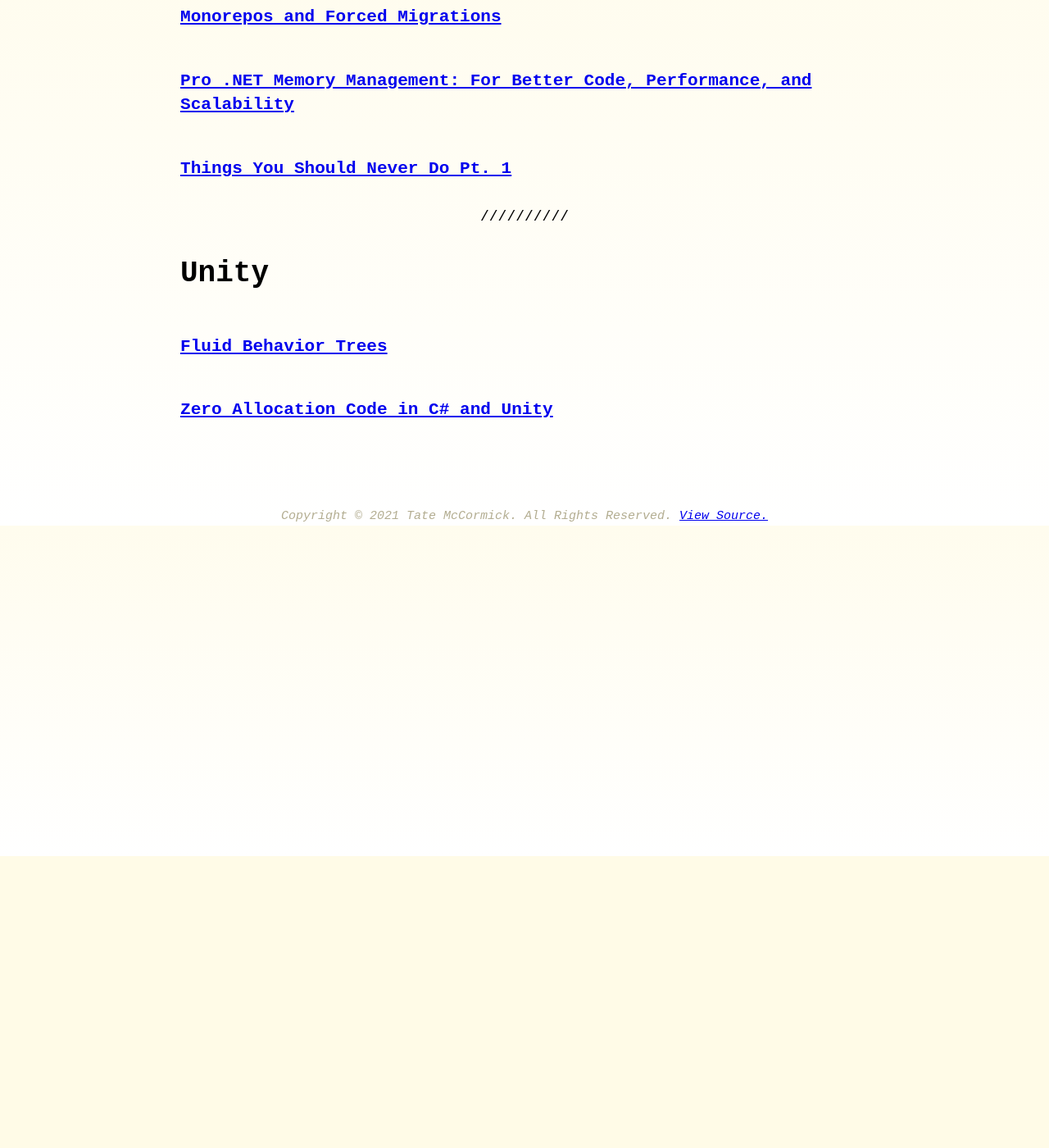
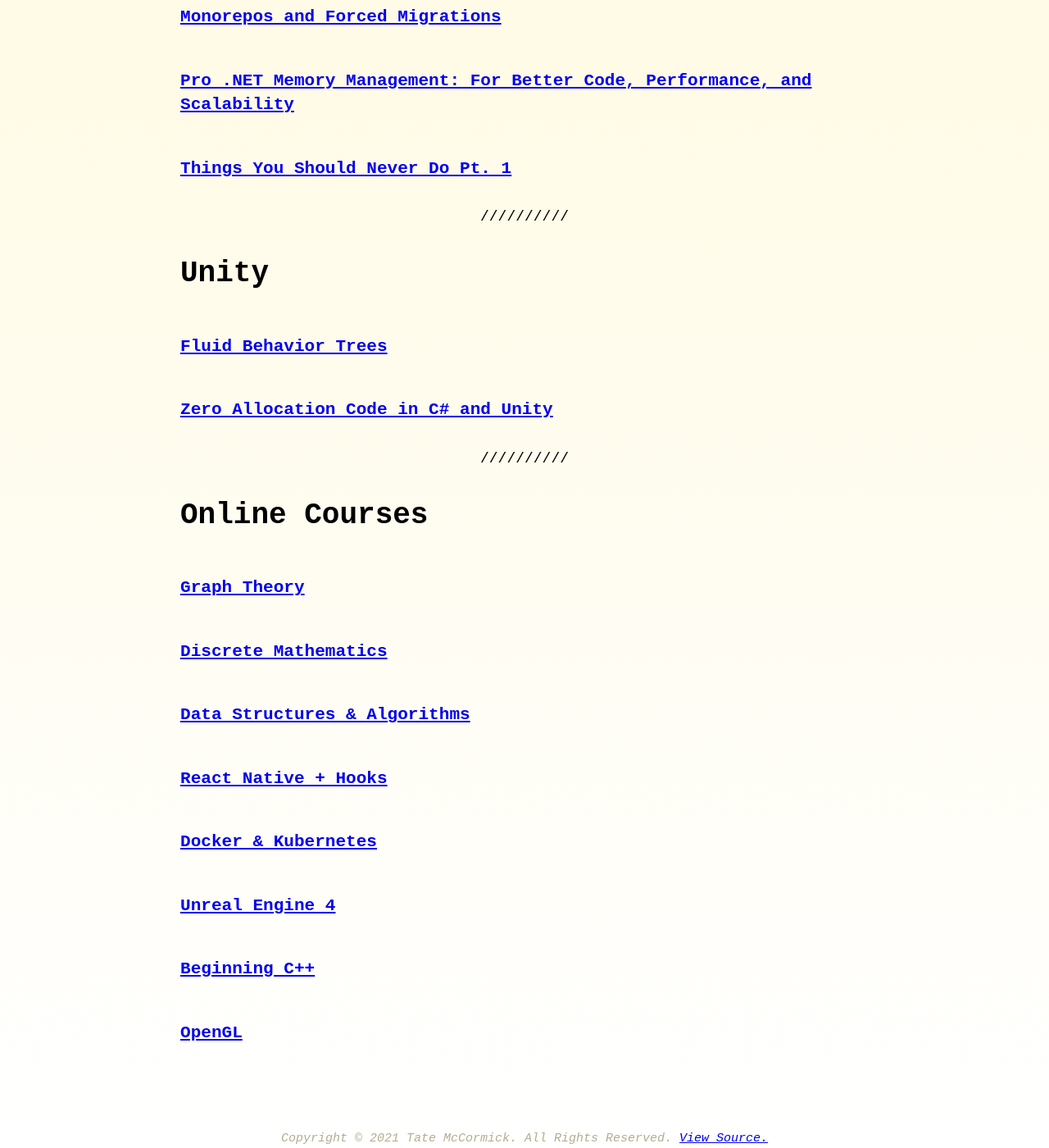
Before and after one commit to tatelax/tatelax.github.io, a Jekyll site: the page built from pages/links.md, in a window 1280 px wide and 1400 px high, scrolled down 1756 px. Shown: the whole window at 82% size. Built offline with Jekyll 4.4.1, drawn with Linux system fonts in a browser that asks for light colours.

Commit message:
Update links.md

```diff
--- a/pages/links.md
+++ b/pages/links.md
@@ -53,3 +53,23 @@ Over the years, I've been building a repository of interesting or useful links.
 ### [Fluid Behavior Trees](https://github.com/ashblue/fluid-behavior-tree)
 
 ### [Zero Allocation Code in C# and Unity](https://web.archive.org/web/20211013171631/https://www.sebaslab.com/zero-allocation-code-in-unity/)
+
+---
+
+# Online Courses
+
+### [Graph Theory](https://www.udemy.com/course/graph-theory/)
+
+### [Discrete Mathematics](https://www.udemy.com/course/discrete-math/)
+
+### [Data Structures & Algorithms](https://www.udemy.com/course/master-the-coding-interview-data-structures-algorithms/learn/lecture/12119332?start=1#overview)
+
+### [React Native + Hooks](https://www.udemy.com/course/the-complete-react-native-and-redux-course/)
+
+### [Docker & Kubernetes](https://www.udemy.com/course/docker-and-kubernetes-the-complete-guide/)
+
+### [Unreal Engine 4](https://www.udemy.com/course/unrealcourse/)
+
+### [Beginning C++](https://www.udemy.com/course/beginning-c-plus-plus-programming/)
+
+### [OpenGL](https://www.udemy.com/course/graphics-with-modern-opengl/)
```
